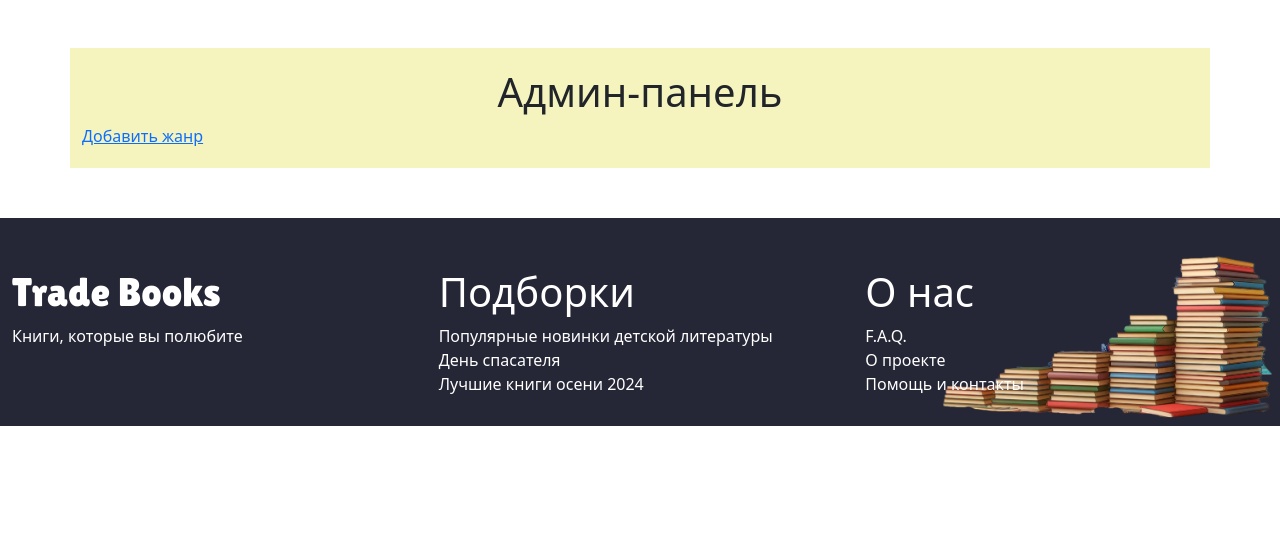
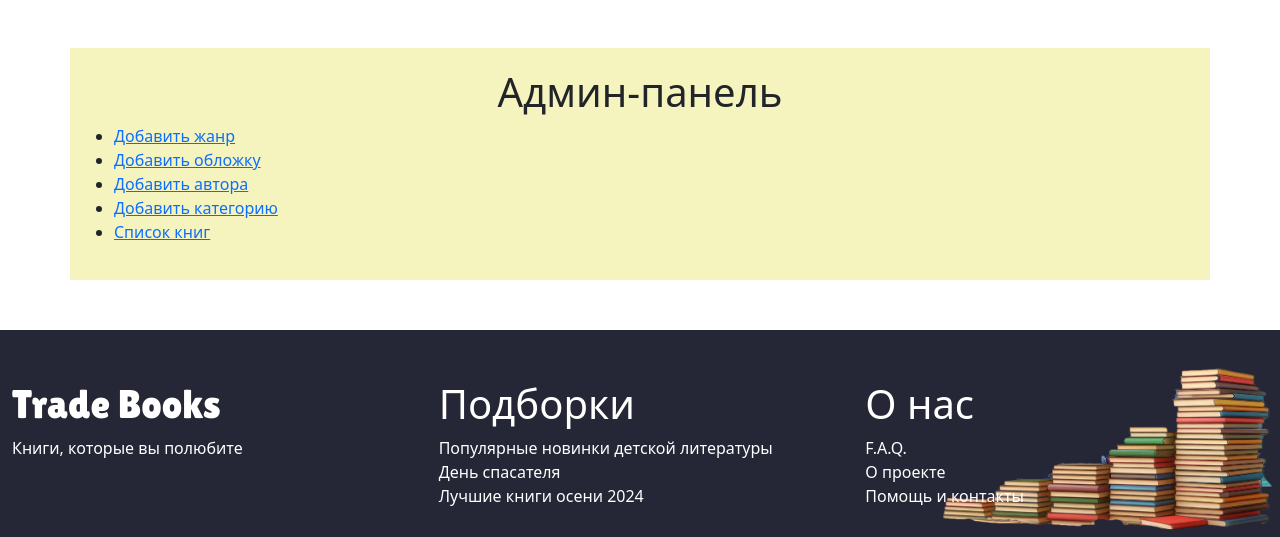
Before and after one commit to RainDarkNess/project_IVT_25_u, a Django app: page /admin-panel/ in a window 1280 px wide. Shown: the part 243-780 px from the top of the page. Run offline with Django 5.2, Linux system fonts and the light colour scheme; the visitor is signed in with stand-in values (Sample User, id 1); some libraries are stand-ins or nearby versions.

Commit message:
<dev-frontend-admin> update admin panel

```diff
--- a/books/main/templates/main/admin-panel.html
+++ b/books/main/templates/main/admin-panel.html
@@ -7,8 +7,13 @@
 
 <div class="container mt-5">
     <h1>Админ-панель</h1>
-    <a href="/add-janre/">Добавить жанр</a>
-
+    <ul>
+        <li><a href="/add-janre/">Добавить жанр</a></li>
+        <li><a href="/add-cover/">Добавить обложку</a></li>
+        <li><a href="/add-author/">Добавить автора</a></li>
+        <li><a href="/add-category/">Добавить категорию</a></li>
+        <li><a href="/book-list-admin/">Список книг</a></li>
+    </ul>
 </div>
 {% include "main/footer.html" %}
 
```
